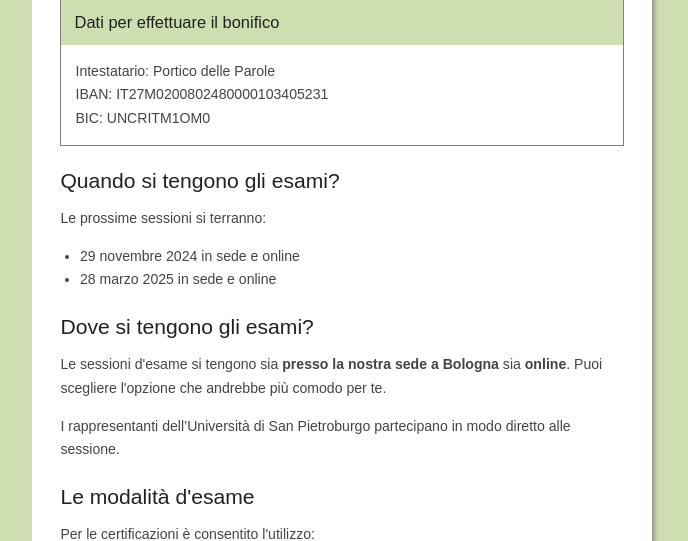
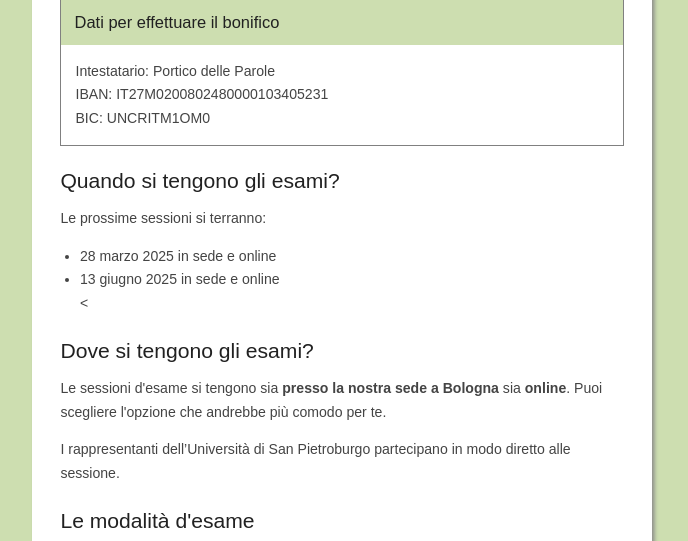
Before and after one commit to DmitryMyadzelets/porticodelleparole, a PHP site: page /trki/ in a window 1280 px wide. Shown: the part 2207-2748 px from the top of the page, without its empty margins (298-986 px from the left). Run offline with PHP 8.4, Linux system fonts and the light colour scheme.

Commit message:
Update the exam dates

```diff
--- a/trki/index.php
+++ b/trki/index.php
@@ -109,9 +109,9 @@ russo online
 <h2>Quando si tengono gli esami?</h2>
 <p>Le prossime sessioni si terranno:</p>
 <ul>
-  <li>29 novembre 2024 in sede e online</li>
   <li>28 marzo 2025 in sede e online</li>
-</ul>
+  <li>13 giugno 2025 in sede e online</li>
+<</ul>
 <h2>Dove si tengono gli esami?</h2>
 <p>Le sessioni d'esame si tengono sia <b>presso la nostra sede a Bologna</b> sia <b>online</b>. Puoi scegliere l'opzione che andrebbe più comodo per te.</p>
 <p>I rappresentanti dell’Università di San Pietroburgo partecipano in modo diretto alle sessione.</p>
```
